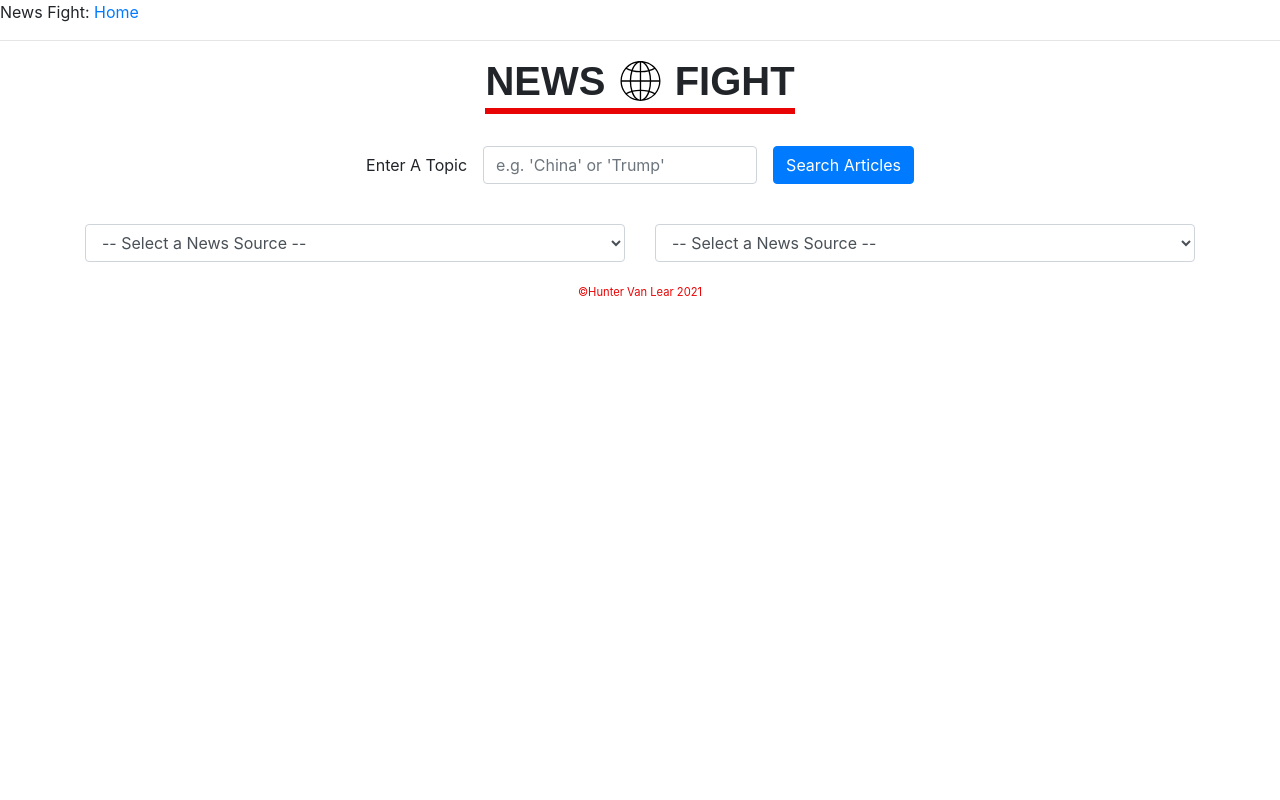
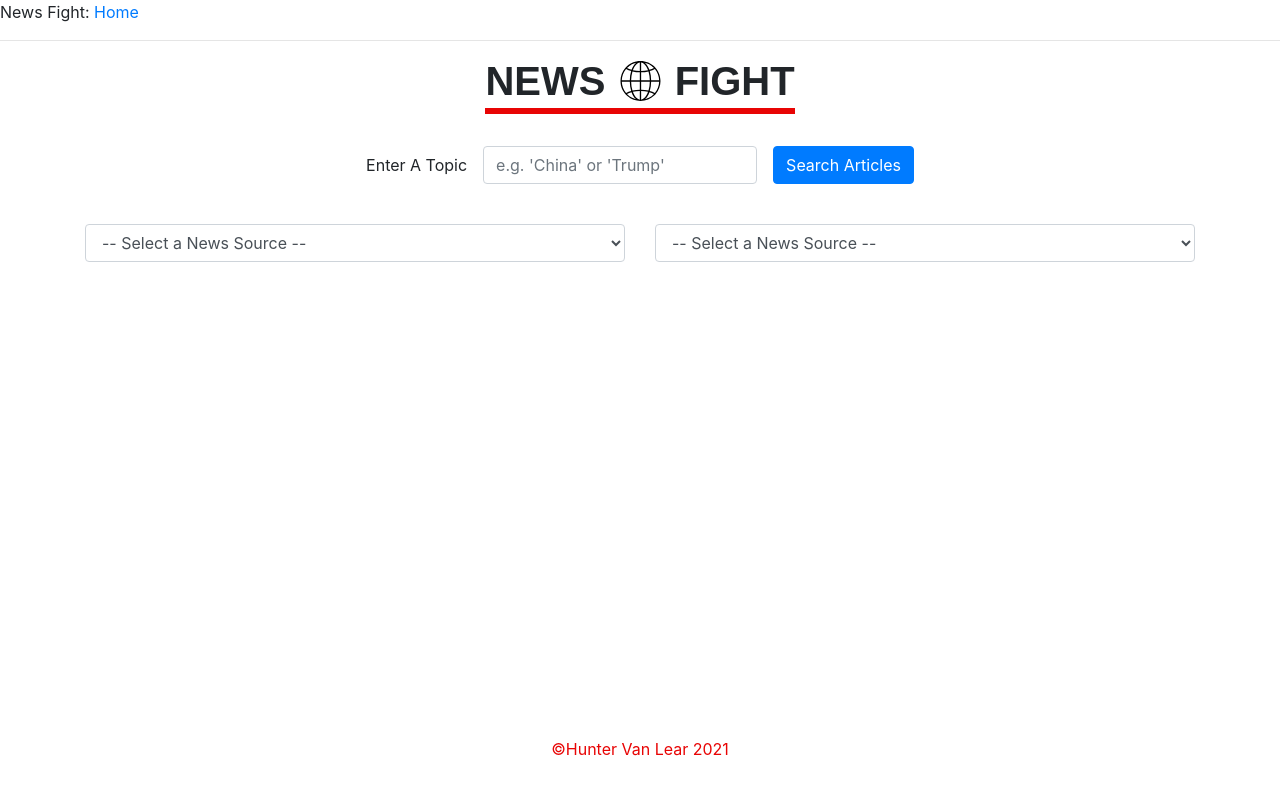
Before and after one commit to learditch/NewsFight, a Flask app: page / in a window 1280 px wide. Run offline with Flask 2, Linux system fonts and the light colour scheme; data that the repository does not hold is empty; some libraries are stand-ins or nearby versions; some web fonts are replaced.

Commit message:
fixed footer positioning

```diff
--- a/app/static/css/style.css
+++ b/app/static/css/style.css
@@ -1,6 +1,10 @@
 * {
   -webkit-font-smoothing: antialiased;
   -moz-osx-font-smoothing: grayscale;
+}
+
+main {
+  min-height: calc(100vh - 120px);
 }
 
 li {
@@ -9,6 +13,10 @@ li {
 
 button {
   outline: none !important;
+}
+
+footer {
+  height: 40px;
 }
 
 .title-hr {
@@ -155,7 +163,6 @@ img.story-icon {
 
 #copy {
   color: #e80404;
-  position: relative;
-  font-size: 0.7rem;
-  bottom: 10px;
+  /* position: absolute;
+  bottom: 0; */
 }
```
